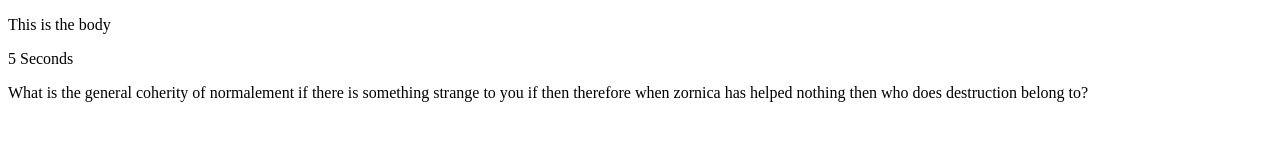
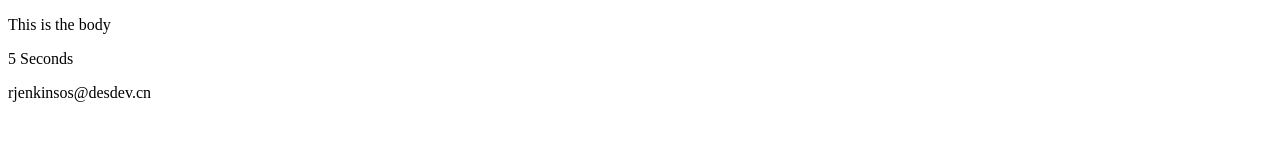
Before and after one commit to obtain/mmi, a plain HTML site: page index.html in a window 1280 px wide. Drawn offline with nearby package versions, Linux system fonts and the light colour scheme.

Commit message:
Fix a few bugs

```diff
--- a/index.html
+++ b/index.html
@@ -1,7 +1,8 @@
 <!DOCTYPE HTML>
 <html>
 <head>
-  <script src="https://ajax.googleapis.com/ajax/libs/jquery/1.12.0/jquery.min.js"</script>
+  <script src="https://ajax.googleapis.com/ajax/libs/jquery/1.12.0/jquery.min.js"></script>
+
   <script src="garbage.js"></script>
   <script src="questions.js"></script>
   <script src="shuffle.js"></script>
@@ -16,21 +17,24 @@
 
 <footer>
   <script>
+    $('.questions').text("foo");
     var start = new Date;
 
     setInterval(function() {
       $('.Timer').text(Math.floor((new Date - start) / 1000) + " Seconds");
     }, 1000);
+    $('.questions').text("bar");
 
     // Create array of indices for the question set
-    var question_indices = Array.apply(null, Array(MMIQuestions.length)).map(
+    var question_indices = Array.apply(null, Array(MMIGarbage.length)).map(
         function (_, i) {return i;}
-      );
+    );
+    $('.questions').text("baz");
 
     // Randomize the indices in linear time
     shuffle(question_indices);
     // Begin printing out random questions from data
-    $('.questions').text(MMIQuestions[question_indices[0]].question);
+    $('.questions').text(MMIGarbage[question_indices[0]].email);
   </script>
 </footer>
 </html>
```
Also changed, not shown: garbage.js.
